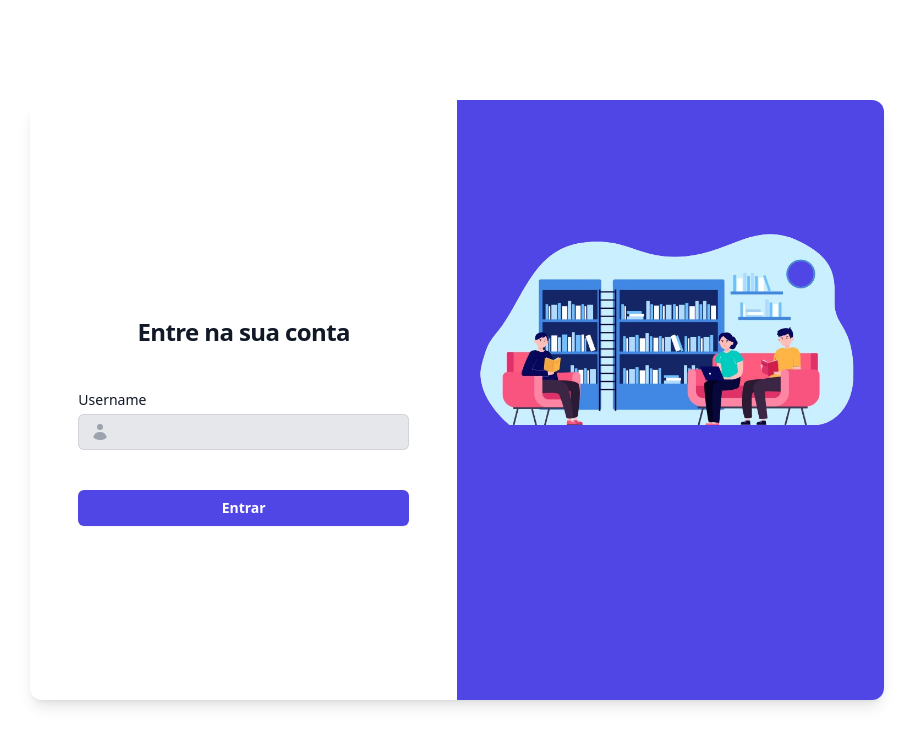
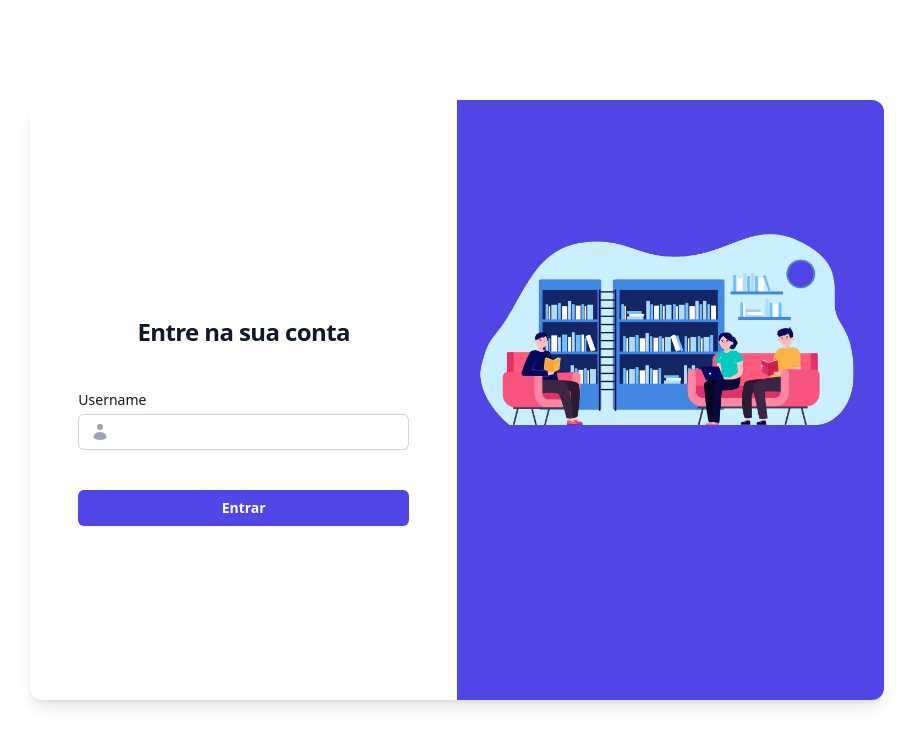
Before and after one commit to Nathan985/LikeGamers, a React (Vite) app: page /auth in a window 1280 px wide. Shown: the top 746 px of the page, without its empty margins (183-1098 px from the left). Built offline with nearby package versions, Linux system fonts and the light colour scheme.

Commit message:
feat: implement authenticate

```diff
--- a/package.json
+++ b/package.json
@@ -12,6 +12,7 @@
   "dependencies": {
     "@headlessui/react": "^1.7.18",
     "@heroicons/react": "^2.1.1",
+    "@hookform/resolvers": "^3.3.4",
     "@tailwindcss/forms": "^0.5.7",
     "autoprefixer": "^10.4.17",
     "clsx": "^2.1.0",
--- a/src/App.tsx
+++ b/src/App.tsx
@@ -1,10 +1,12 @@
 import React from "react";
+import { Toaster } from "react-hot-toast";
 import { RouterProvider } from "router";
 import { AuthContextProvider } from "shared/context/AuthContext";
 
 export const App: React.FC = () => {
     return (
         <AuthContextProvider>
+            <Toaster position="top-center" />
             <RouterProvider />
         </AuthContextProvider>
     );
--- a/src/router/AuthGuard/index.tsx
+++ b/src/router/AuthGuard/index.tsx
@@ -5,11 +5,11 @@ import { useAuthContext } from "shared/context/AuthContext/useAuthContext";
 export function AuthGuard({ isPrivate = false }: IAuthGuardType) {
     const { isAuthenticate } = useAuthContext();
 
-    if (!isAuthenticate && isPrivate) {
+    if (!isAuthenticate() && isPrivate) {
         return <Navigate to="/auth" replace />;
     }
 
-    if (isAuthenticate && !isPrivate) {
+    if (isAuthenticate() && !isPrivate) {
         return <Navigate to="/dashboard" replace />;
     }
 
--- a/src/shared/context/AuthContext/index.tsx
+++ b/src/shared/context/AuthContext/index.tsx
@@ -1,4 +1,4 @@
-import { createContext, useMemo, useState } from "react";
+import { createContext, useCallback, useMemo, useState } from "react";
 import {
     IAuthContext,
     IAuthContextProvider,
@@ -39,8 +39,9 @@ export const AuthContextProvider: React.FC<IAuthContextProvider> = ({
         setUser(undefined);
     };
 
-    const isAuthenticate = useMemo(() => {
-        return !!user;
+    const isAuthenticate = useCallback(() => {
+        const userEntity = localStorageAdapter.get("@user_auth");
+        return !!userEntity;
     }, [user]);
 
     return (
--- a/src/shared/context/AuthContext/interface.ts
+++ b/src/shared/context/AuthContext/interface.ts
@@ -4,7 +4,7 @@ import { UserEntity } from "shared/entities";
 export type IAuthContext = {
   user?: UserEntity;
   signIn: (data: IAuthContextTypes.ISignIn.Params) => IAuthContextTypes.ISignIn.Result;
-  isAuthenticate: boolean;
+  isAuthenticate: () => boolean;
   logout: () => void;
 };
 
--- a/src/view/page/Authenticate/index.tsx
+++ b/src/view/page/Authenticate/index.tsx
@@ -3,8 +3,11 @@ import React from "react";
 import { Button } from "view/components/Button";
 import { Input } from "view/components/Input";
 import Banner from "assets/images/banner-login.png";
+import { useAuthenticate } from "./useAuthenticate";
 
 export const Authenticate: React.FC = () => {
+    const { errors, onHandleSubmit, register } = useAuthenticate();
+
     return (
         <div className="flex flex-col dark:bg-slate-900 w-screen h-screen justify-center items-center">
             <div className="flex flex-row dark:bg-slate-800 bg-white w-full h-full lg:w-8/12 xl:h-3/4 xl:rounded-xl max-w-[1360px] overflow-hidden xl:shadow-lg">
@@ -19,7 +22,7 @@ export const Authenticate: React.FC = () => {
                         <div className="mt-10 sm:mx-auto sm:w-full sm:max-w-sm">
                             <form
                                 className="space-y-10"
-                                // onSubmit={onHandleSubmit}
+                                onSubmit={onHandleSubmit}
                             >
                                 <div className="flex flex-col gap-4">
                                     <div>
@@ -30,19 +33,18 @@ export const Authenticate: React.FC = () => {
                                             <Input.Group>
                                                 <Input.AddOn Icon={UserIcon} />
                                                 <Input.Field
-                                                    type="password"
-                                                    className="bg-gray-200 dark:bg-gray-900 dark:text-gray-200 dark:focus:text-white dark:ring-slate-700 outline-none dark:focus:bg-slate-900 focus:bg-white transition-all"
-                                                    // {...register("password")}
+                                                    className=" dark:bg-gray-900 dark:text-gray-200 dark:focus:text-white dark:ring-slate-700 outline-none dark:focus:bg-slate-900 focus:bg-white transition-all"
+                                                    {...register("username")}
                                                 />
                                             </Input.Group>
-                                            {/* <Input.Error
+                                            <Input.Error
                                                 show={
-                                                    errors.password?.message !==
+                                                    errors.username?.message !==
                                                     undefined
                                                 }
                                             >
-                                                {errors.password?.message}
-                                            </Input.Error> */}
+                                                {errors.username?.message}
+                                            </Input.Error>
                                         </Input.Root>
                                     </div>
                                 </div>
--- /dev/null
+++ b/src/view/page/Authenticate/useAuthenticate.ts
@@ -0,0 +1,44 @@
+import { useAuthContext } from "shared/context/AuthContext/useAuthContext";
+import { zodResolver } from "@hookform/resolvers/zod";
+import { useForm } from 'react-hook-form';
+import { z } from 'zod';
+import { toast } from 'react-hot-toast';
+import { useNavigate } from "react-router-dom";
+
+const schema = z.object({
+  username: z.string().min(1, 'Informe o nome de usuario')
+})
+
+type IAuthenticateFormData = z.infer<typeof schema>;
+
+export const useAuthenticate = () => {
+  const {
+    register,
+    formState: { errors },
+    handleSubmit
+  } = useForm<IAuthenticateFormData>({
+    resolver: zodResolver(schema)
+  })
+
+  const { signIn } = useAuthContext();
+  const navigate = useNavigate();
+
+  const onHandleSubmit = handleSubmit((data) => {
+    const response = signIn(data);
+
+    if(response) {
+      toast.success('Usuario logado com sucesso!')
+      navigate('/dashboard')
+      return;
+    }
+
+    toast.error('Ocorreu um erro!')
+  });
+
+
+  return {
+    onHandleSubmit,
+    errors,
+    register
+  }
+}
```
Also changed, not shown: 1 other file (tests, documents, lock files or other folders).
